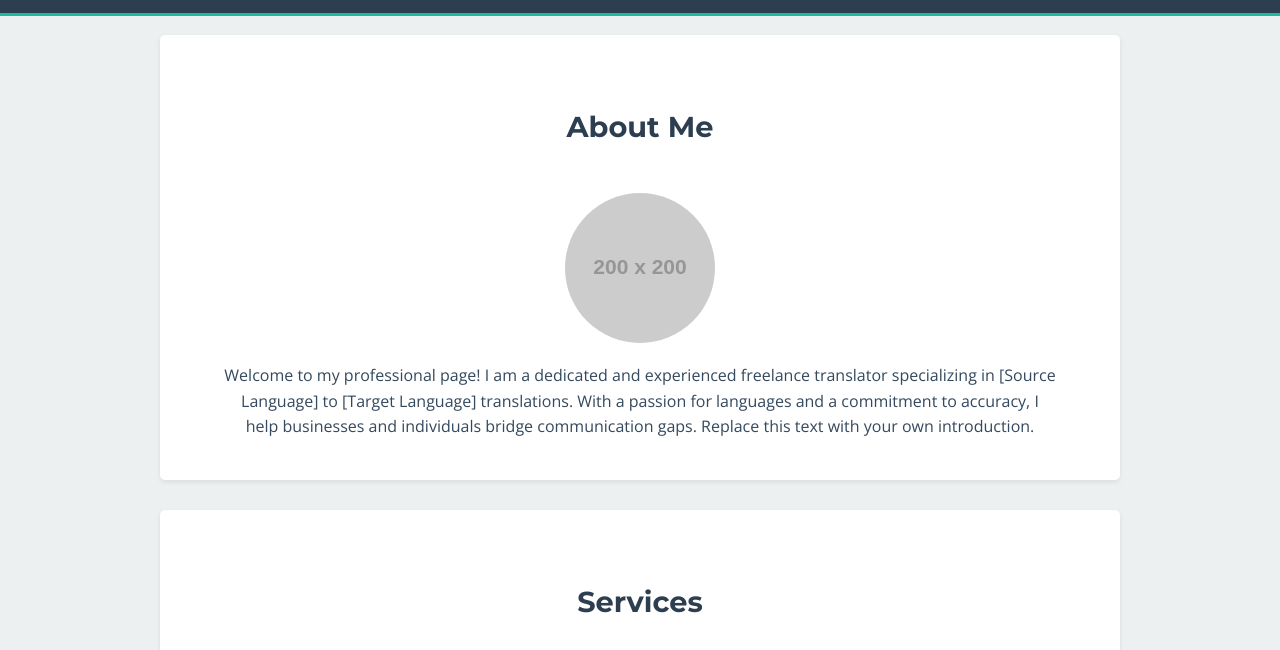
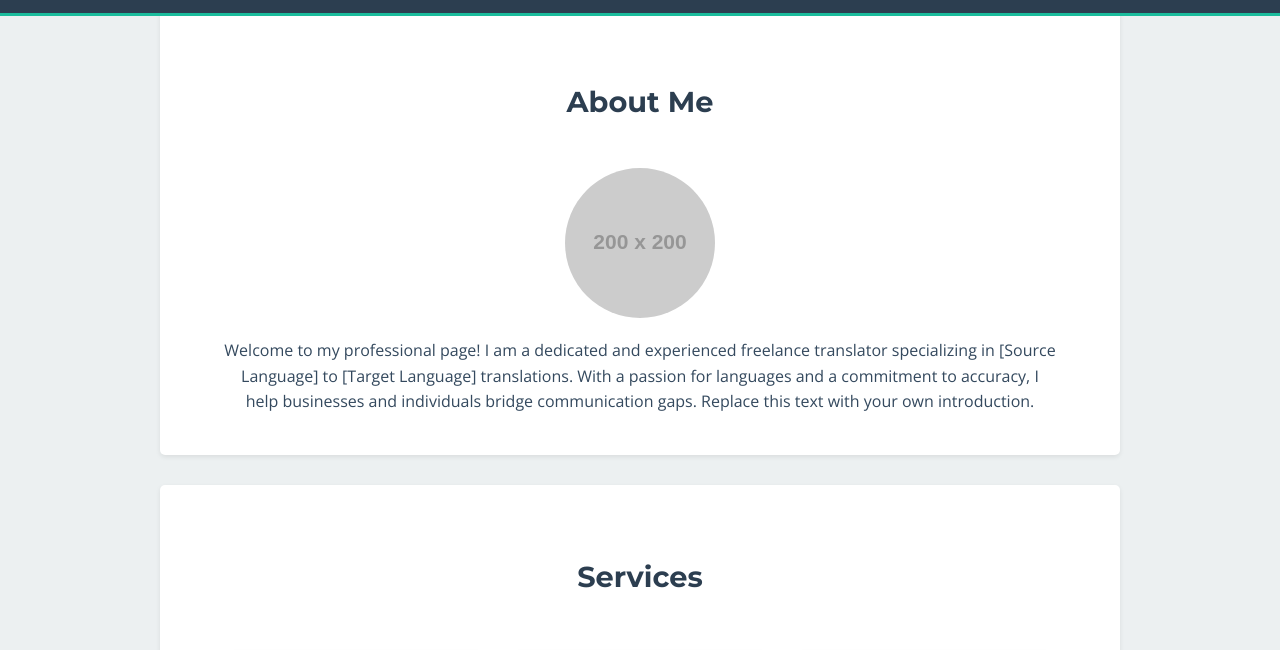
Before and after one commit to PimenovV/test, a plain HTML site: page index.html in a window 1280 px wide. Shown: the part 70-720 px from the top of the page. Drawn offline with nearby package versions, Linux system fonts and the light colour scheme; placeholder pictures from the web are drawn by us.

Commit message:
Update style.css

```diff
--- a/style.css
+++ b/style.css
@@ -297,7 +297,7 @@ footer a[href^="mailto:"]:hover {
     }
 
     main {
-        padding-top: 75px; /* Adjust if header height changes significantly */
+        padding-top: 50px; /* Adjust if header height changes significantly */
     }
 
     #introduction,
```
